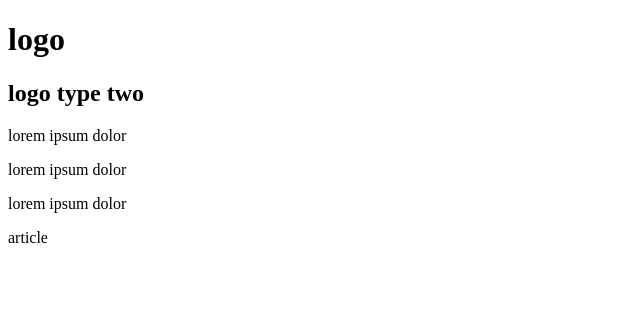
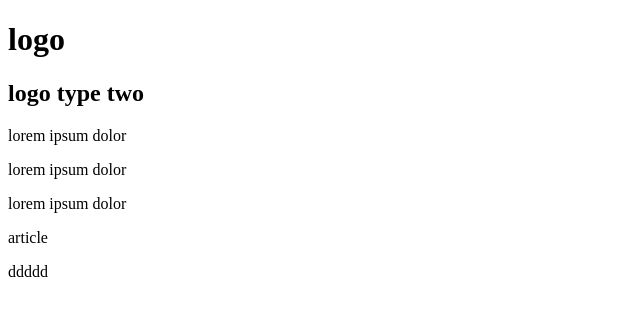
Before and after one commit to kyt0830/git_ex, a plain HTML site: page index.html in a window 1280 px wide. Shown: the full height of the page, 0-640 px from the left. Drawn offline with Linux system fonts and the light colour scheme.

Commit message:
Update index.html

```diff
--- a/index.html
+++ b/index.html
@@ -18,5 +18,11 @@
             article
         </p>
     </article>
+
+    <div>
+        <p>
+            ddddd
+        </p>
+    </div>
 </body>
 </html>
```
